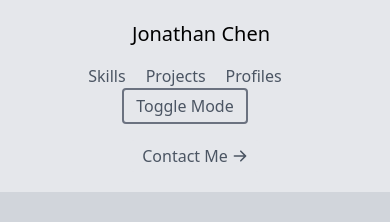
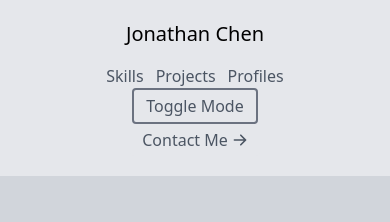
Before and after one commit to JonHPC/portfolio-page, a React (Create React App) app: page / in a window 390 px wide. Shown: the top 222 px of the page. Built offline with nearby package versions, Linux system fonts and the light colour scheme.

Commit message:
Centered navbar items

```diff
--- a/src/components/Navbar.js
+++ b/src/components/Navbar.js
@@ -18,26 +18,26 @@ export default function Navbar() {
   return (
     <header className="bg-gray-200 dark:bg-gray-800 md:sticky top-0 z-10 position-relative">
       <div className="container mx-auto flex flex-wrap p-5 flex-col md:flex-row justify-center items-center">
-        <a href="#about"className="title-font font-medium text-black dark:text-white mb-4 md:mb-0">
-          <p className="ml-3 text-xl">
+        <a href="#about"className="title-font text-center font-medium text-black dark:text-white mb-4 md:mb-0">
+          <p className="ml-0 md:ml-3 text-xl">
             Jonathan Chen
           </p>
         </a>
         <nav className=" md:mr-auto md:ml-4 md:py-1 md:pl-4 md:border-l md:border-gray-700 flex flex-wrap items-center text-base justify-center">
-            <a href="#skills" className="mr-5 hover:text-black dark:hover:text-white">
+            <a href="#skills" className="mr-3 md:mr-5 hover:text-black dark:hover:text-white">
               Skills
             </a>
-            <a href="#projects" className="mr-5 hover:text-black dark:hover:text-white">
+            <a href="#projects" className="mr-3 md:mr-5 hover:text-black dark:hover:text-white">
                 Projects
             </a>
-            <a href="#profiles" className="mr-5 hover:text-black dark:hover:text-white">
+            <a href="#profiles" className="mr-0 md:mr-5 hover:text-black dark:hover:text-white">
                 Profiles
             </a>
         </nav>
-        <button onClick={toggleMode} className="focus:outline-none py-1 px-3 border-2 border-gray-500 mr-5 hover:text-black dark:hover:text-white hover:bg-gray-300 dark:hover:bg-gray-700 rounded">Toggle Mode</button>
+        <button onClick={toggleMode} className="focus:outline-none py-1 px-3 border-2 border-gray-500 mr-0 md:mr-5 hover:text-black dark:hover:text-white hover:bg-gray-300 dark:hover:bg-gray-700 rounded">Toggle Mode</button>
         <a
           href="#contact"
-          className="inline-flex items-center hover:text-black dark:hover:text-white bg-gray-200 dark:bg-gray-800 border-0 py-1 px-3 focus:outline-none hover:bg-gray-300 dark:hover:bg-gray-700 rounded text-base mt-4 md:mt-0">
+          className="inline-flex items-center hover:text-black dark:hover:text-white bg-gray-200 dark:bg-gray-800 border-0 py-1 px-3 focus:outline-none hover:bg-gray-300 dark:hover:bg-gray-700 rounded text-base mt-0 md:mt-0">
           Contact Me
           <ArrowRightIcon className="w-4 h-4 ml-1" />
         </a>
```
